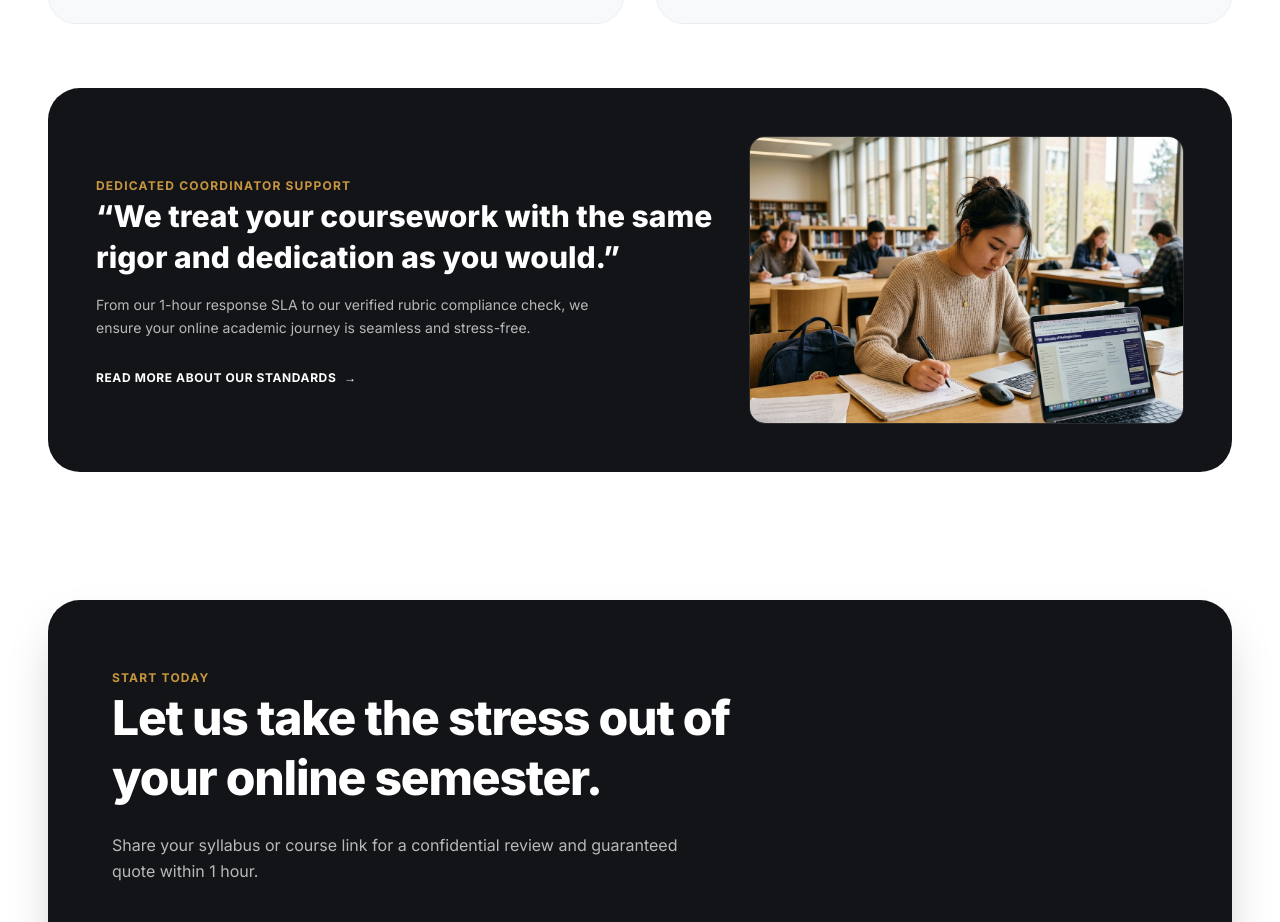
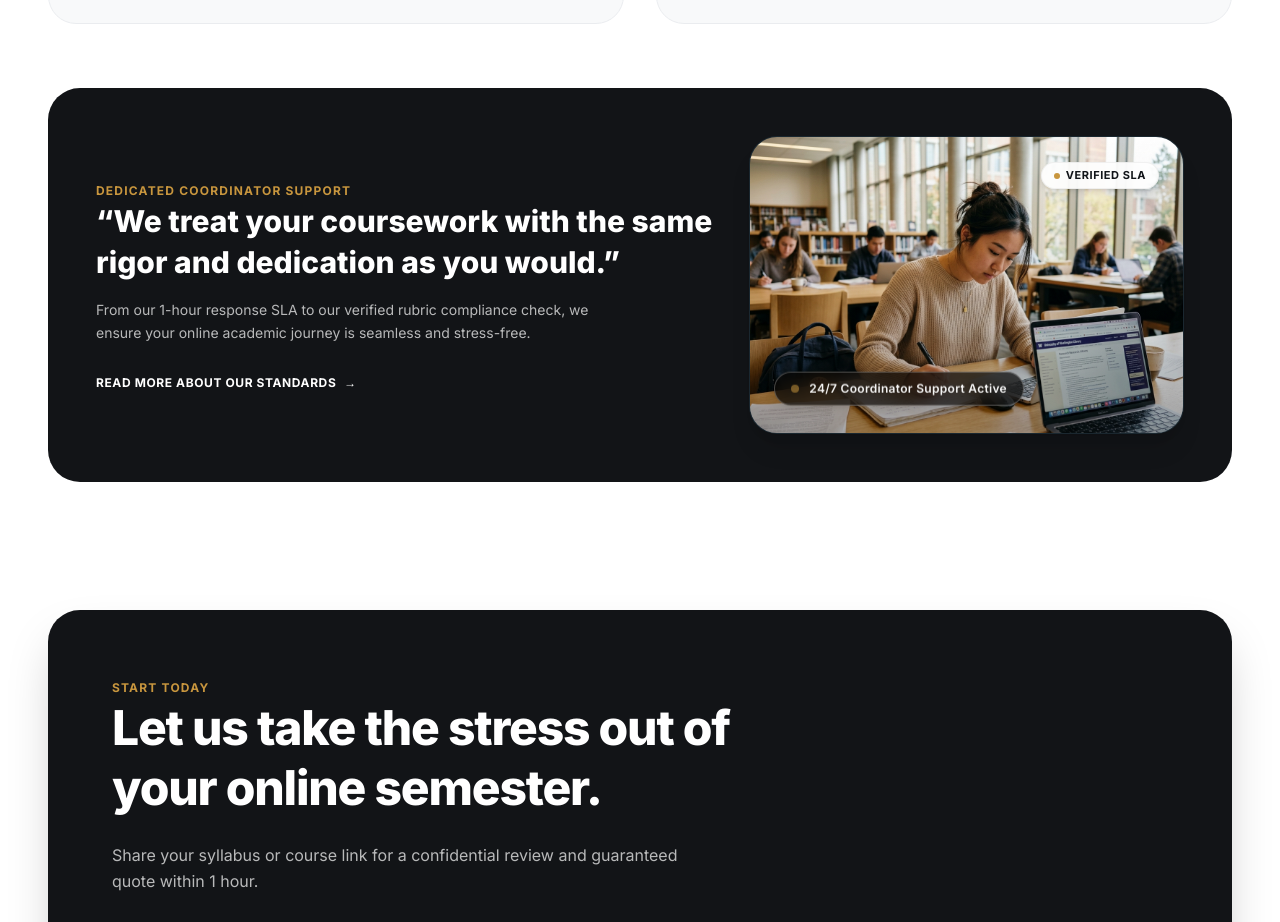
Before and after one commit to k-clinton/TMOCU, a Next.js app: page / in a window 1280 px wide. Shown: the part 4219-5141 px from the top of the page. Built offline with nearby package versions, Linux system fonts and the light colour scheme; no server answers.

Commit message:
feat: implement the animation image cards on whyus section

```diff
--- a/components/sections/WhyTMOCU.tsx
+++ b/components/sections/WhyTMOCU.tsx
@@ -1,8 +1,8 @@
 "use client";
 
-import Image from "next/image";
 import Link from "next/link";
 import { useScrollReveal } from "@/lib/useScrollReveal";
+import AnimatedImageCard from "@/components/ui/AnimatedImageCard";
 
 const reasons = [
   {
@@ -121,12 +121,18 @@ export default function WhyTMOCU() {
             </div>
           </div>
 
-          <div className="lg:col-span-5 relative h-60 sm:h-72 rounded-2xl overflow-hidden border border-white/10">
-            <Image
+          <div className="lg:col-span-5">
+            <AnimatedImageCard
               src="/images/student-study-1.jpg"
               alt="Student focused on coursework"
-              fill
-              className="object-cover"
+              aspectRatio="aspect-[4/3] sm:aspect-[16/11]"
+              badge={{
+                text: "24/7 Coordinator Support Active",
+                dotColor: "bg-gold",
+                pulse: true,
+                position: "bottom-left",
+              }}
+              secondaryBadge="Verified SLA"
             />
           </div>
         </div>
```
